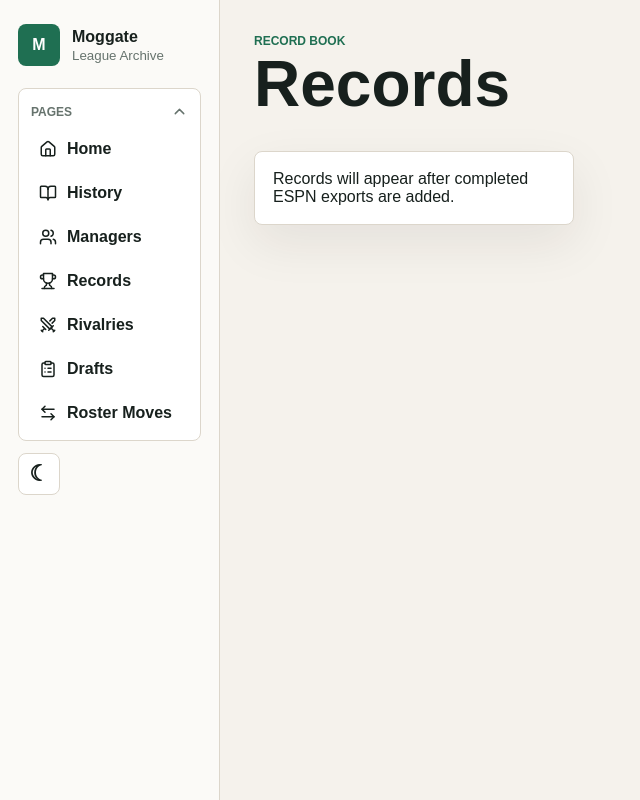
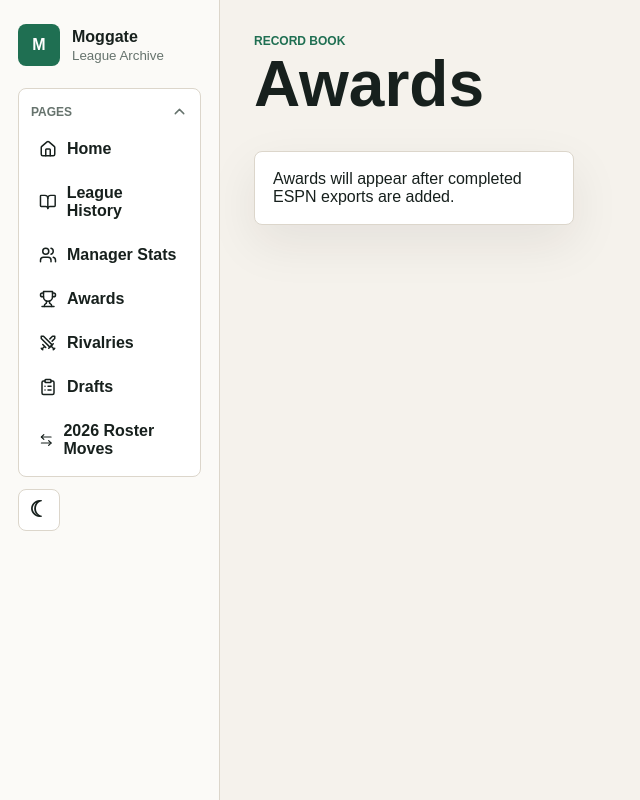
Before and after one commit to trevorp24/Fantasy-History-Website, a Next.js app: page /records in a window 1280 px wide. Shown: the whole page, without its empty margins (0-640 px from the left). Built offline with nearby package versions, Linux system fonts and the light colour scheme.

Commit message:
Update Moggate league site

```diff
--- a/app/history/page.tsx
+++ b/app/history/page.tsx
@@ -8,7 +8,7 @@ export default function HistoryPage() {
       <header className="page-header">
         <div>
           <div className="eyebrow">Seasons</div>
-          <h1>History</h1>
+          <h1>League History</h1>
         </div>
       </header>
       <HistoryExplorer seasons={data.seasons} managers={data.managers} />
--- a/app/layout.tsx
+++ b/app/layout.tsx
@@ -11,12 +11,12 @@ export const metadata: Metadata = {
 
 const nav = [
   { href: "/", label: "Home", icon: Home },
-  { href: "/history", label: "History", icon: BookOpen },
-  { href: "/managers", label: "Managers", icon: Users },
-  { href: "/records", label: "Records", icon: Trophy },
+  { href: "/history", label: "League History", icon: BookOpen },
+  { href: "/managers", label: "Manager Stats", icon: Users },
+  { href: "/records", label: "Awards", icon: Trophy },
   { href: "/rivalries", label: "Rivalries", icon: Swords },
   { href: "/drafts", label: "Drafts", icon: ClipboardList },
-  { href: "/trades", label: "Roster Moves", icon: ArrowLeftRight }
+  { href: "/trades", label: "2026 Roster Moves", icon: ArrowLeftRight }
 ];
 
 export default function RootLayout({ children }: Readonly<{ children: React.ReactNode }>) {
--- a/app/managers/page.tsx
+++ b/app/managers/page.tsx
@@ -33,7 +33,7 @@ export default function ManagersPage() {
       <header className="page-header">
         <div>
           <div className="eyebrow">Identity continuity</div>
-          <h1>Managers</h1>
+          <h1>Manager Stats</h1>
           <p>Managers are connected across seasons by ESPN member ID first, with team ID fallback only when ESPN omits owner data.</p>
         </div>
       </header>
--- a/app/page.tsx
+++ b/app/page.tsx
@@ -101,7 +101,7 @@ export default function HomePage() {
 
       <section className="section grid cols-2">
         <Link className="card link-card" href="/history">
-          <h2>Season History</h2>
+          <h2>League History</h2>
         </Link>
         <Link className="card link-card" href="/rivalries">
           <h2>Rivalries</h2>
--- a/app/records/page.tsx
+++ b/app/records/page.tsx
@@ -7,7 +7,7 @@ export default function RecordsPage() {
       <header className="page-header">
         <div>
           <div className="eyebrow">Record book</div>
-          <h1>Records</h1>
+          <h1>Awards</h1>
         </div>
       </header>
       <section className="grid cols-3">
@@ -18,7 +18,7 @@ export default function RecordsPage() {
             <p>{entry.detail}{entry.season ? ` - ${entry.season}` : ""}</p>
           </article>
         ))}
-        {!data.recordBook.length && <div className="card">Records will appear after completed ESPN exports are added.</div>}
+        {!data.recordBook.length && <div className="card">Awards will appear after completed ESPN exports are added.</div>}
       </section>
     </>
   );
--- a/app/trades/page.tsx
+++ b/app/trades/page.tsx
@@ -12,7 +12,7 @@ export default function RosterMovesPage() {
 
   return (
     <>
-      <h1>Roster Moves</h1>
+      <h1>2026 Roster Moves</h1>
       <RosterMovesTabs trades={trades} addDrops={addDrops} managerNames={managerNames} />
     </>
   );
```
Also changed, not shown: 7 other files (tests, documents, lock files or other folders).
